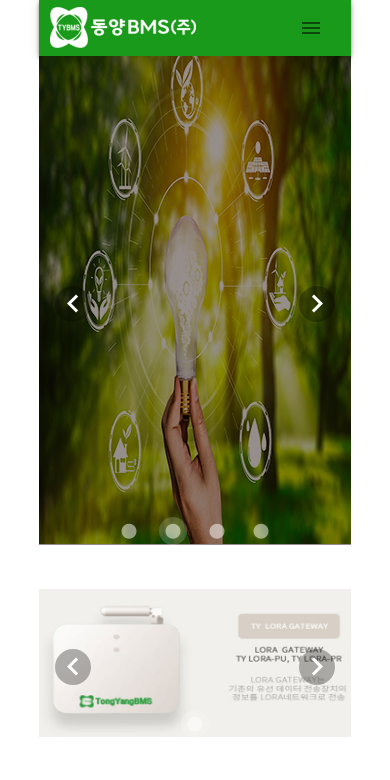
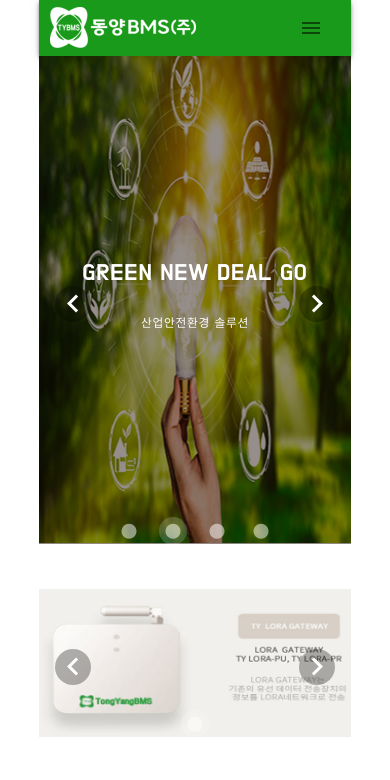
Before and after one commit to DunDung/tybms, a Vue app in the folder src/frontend/: page / in a window 390 px wide. Shown: the top 780 px of the page. Built offline with nearby package versions, Linux system fonts and the light colour scheme; a web font is replaced by a local one.

Commit message:
style: 찾아오시는 길 padding 제거

```diff
--- a/src/frontend/src/components/main/MainSlider.vue
+++ b/src/frontend/src/components/main/MainSlider.vue
@@ -1,7 +1,7 @@
 <template>
   <v-carousel cycle hide-delimiter-background interval="3000">
     <v-carousel-item v-for="(slide, i) in slides" :key="i">
-      <v-row class="fill-height" align="center" justify="center">
+      <v-row class="fill-height slider-wrap" align="center" justify="center">
         <picture>
           <source :srcset="slide.w320" media="(max-width: 400px)" />
           <source :srcset="slide.w640" media="(max-width: 640px)" />
@@ -10,6 +10,9 @@
           <source :srcset="slide.w1920" media="(max-width: 1920px)" />
           <img :src="slide.w1920" />
         </picture>
+        <span class="content">{{ slide.content }}</span>
+        <br/>
+        <span class="sub-content">{{ slide.subContent }}</span>
       </v-row>
     </v-carousel-item>
   </v-carousel>
@@ -20,6 +23,8 @@ export default {
     return {
       slides: [
         {
+          content: "첨단 자동제어시스템(IoT&AI)을 선도하는 기업",
+          subContent: "동양 BMS(주)",
           w320: require("@/assets/images/main/main-slider/1(320).png"),
           w640: require("@/assets/images/main/main-slider/1(640).png"),
           w960: require("@/assets/images/main/main-slider/1(960).png"),
@@ -27,6 +32,8 @@ export default {
           w1920: require("@/assets/images/main/main-slider/1(1920).png")
         },
         {
+          content: "GREEN NEW DEAL GO",
+          subContent: "산업안전환경 솔루션",
           w320: require("@/assets/images/main/main-slider/2(320).png"),
           w640: require("@/assets/images/main/main-slider/2(640).png"),
           w960: require("@/assets/images/main/main-slider/2(960).png"),
@@ -34,6 +41,8 @@ export default {
           w1920: require("@/assets/images/main/main-slider/2(1920).png")
         },
         {
+          content: "SMART GO",
+          subContent: "유·무선 분산시스템 솔루션",
           w320: require("@/assets/images/main/main-slider/3(320).png"),
           w640: require("@/assets/images/main/main-slider/3(640).png"),
           w960: require("@/assets/images/main/main-slider/3(960).png"),
@@ -41,6 +50,8 @@ export default {
           w1920: require("@/assets/images/main/main-slider/3(1920).png")
         },
         {
+          content: "NEW DEAL GO",
+          subContent: "원격관리 솔루션",
           w320: require("@/assets/images/main/main-slider/4(320).png"),
           w640: require("@/assets/images/main/main-slider/4(640).png"),
           w960: require("@/assets/images/main/main-slider/4(960).png"),
@@ -53,8 +64,46 @@ export default {
 };
 </script>
 <style scoped>
-source {
-  height: 100%;
-  width: 100%;
-}
+
+  .slider-wrap {
+    overflow: hidden;
+    display: flex;
+    flex-direction: column;
+  }
+
+  picture,
+  source,
+  img {
+    position: absolute;
+    width: 100%;
+    height: 500px;
+    object-fit: cover;
+    z-index: 1;
+  }
+
+  span {
+    z-index: 2;
+    color: white;
+    font-size: 4vw;
+    letter-spacing: 0.2vw;
+     font-family: "Do Hyeon", sans-serif;
+  }
+
+  /*슬라이더 모바일 처리*/
+  @media screen and (max-width: 960px) {
+    .fill-height
+    picture,
+    source,
+    img {
+
+    }
+
+    .content {
+      font-size: 6vw;
+    }
+    .sub-content {
+      font-size: 3vw;
+    }
+  }
+
 </style>
--- a/src/frontend/src/views/company-about/Contact.vue
+++ b/src/frontend/src/views/company-about/Contact.vue
@@ -64,6 +64,7 @@ export default {
   .wrap {
     margin-top: 30px;
     margin-bottom: 30px;
+    padding: 0px;
     width: 100%;
   }
   img {
```
